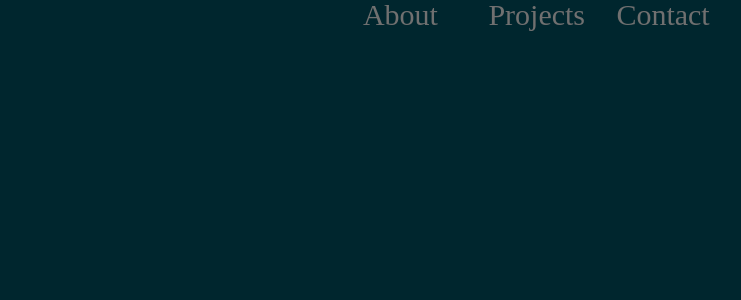
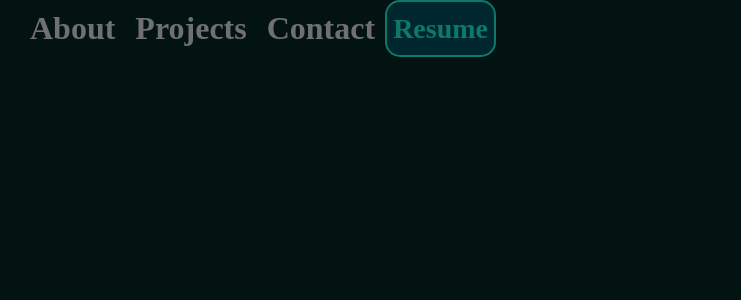
Before and after one commit to N00dles123/N00dles123.github.io, a React (Create React App) app: page / in a window 1280 px wide. Shown: the top 300 px of the page, without its empty margins (382-1123 px from the left). Built offline with nearby package versions, Linux system fonts and the light colour scheme.

Commit message:
new changes to header

```diff
--- a/src/App.css
+++ b/src/App.css
@@ -1,41 +1,36 @@
 .overall {
-  background-color: #00262E;
+  background-color: #021311;
 }
 .App {
   text-align: center;
 }
-
-.App-logo {
-  height: 40vmin;
-  pointer-events: none;
+.header_link {
+  padding: 10px;
+  text-decoration: none;
+  font-family: Oswald;
+  font-style: normal;
+  font-size: 32px;
+  font-weight: bold;
+  cursor: pointer;
+  background-color: #021311;
+  outline: none;
+  border: none;
+  color: #707070;
+}
+.resumeButton{
+  text-decoration: none;
+  border-radius: 15px;
+  background-color: #00262E;
+  border: 2px solid #0F786B;
+  cursor: pointer;
+  font-family: Oswald;
+  font-style: normal;
+  font-weight: bold;
+  color: #0F786B;
+  font-size: 28px;
 }
 
-@media (prefers-reduced-motion: no-preference) {
-  .App-logo {
-    animation: App-logo-spin infinite 20s linear;
-  }
+.header {
+  display: flex;
+  justify-content: center;
 }
-
-.App-header {
-  background-color: #282c34;
-  min-height: 100vh;
-  display: flex;
-  flex-direction: column;
-  align-items: center;
-  justify-content: center;
-  font-size: calc(10px + 2vmin);
-  color: white;
-}
-
-.App-link {
-  color: #61dafb;
-}
-
-@keyframes App-logo-spin {
-  from {
-    transform: rotate(0deg);
-  }
-  to {
-    transform: rotate(360deg);
-  }
-}
--- a/src/App.js
+++ b/src/App.js
@@ -1,8 +1,44 @@
 import './App.css';
 
 function App() {
+  const onButtonClick = () => {
+    fetch('jasonlin.pdf').then(response => {
+      response.blob().then(blob => {
+        let url = window.URL.createObjectURL(blob);
+        let a = document.createElement('a');
+        a.href = url;
+        a.download = 'jasonlin.pdf';
+        a.click();
+      });
+    })
+  }
   return (
-    <div className="overall"></div>
+    <div className='App'>
+      <div className="top-spacer" />
+      <div className="content">
+        <div className="sticky">
+          <div className="header">
+            <button type="button" className="header_link">
+              About
+            </button>
+            <button type="button" className="header_link">
+              Projects
+            </button>
+            <button type="button" className="header_link">
+              Contact
+            </button>
+            <button type="button" className='resumeButton' onClick={onButtonClick}>
+              Resume
+            </button>
+          </div>
+        </div>
+        <div className="section" id="Leadership" />
+        <div className="section" id="Providers" />
+        <div className="section" id="Operations" />
+      </div>
+
+      <div className="bottom-spacer" />
+    </div>
   );
 }
 
--- a/src/Components/Header.css
+++ b/src/Components/Header.css
@@ -1,7 +1,7 @@
 .Header {
+    position: absolute;
     top: 0;
-    position: sticky;
-    background: #021311;
+    background-color: #021311;
     height: 13%;
     width: 100%;
     z-index: 10;
--- a/src/Components/Header.js
+++ b/src/Components/Header.js
@@ -7,6 +7,7 @@ function Header(){
     return(
         <BrowserRouter>
                 <div className='Header'>
+                    <div className='Sticky'>
                         <Link to='#about' className='AboutLink'>
                             About
                         </Link>
@@ -17,6 +18,7 @@ function Header(){
                             Contact
                         </Link>
                         </div>
+                </div>
         </BrowserRouter>
     );
 }
--- a/src/index.css
+++ b/src/index.css
@@ -1,5 +1,5 @@
 body {
-  background-color: #00262E;
+  background-color: #021311;
   margin: 0;
   font-family: -apple-system, BlinkMacSystemFont, 'Segoe UI', 'Roboto', 'Oxygen',
     'Ubuntu', 'Cantarell', 'Fira Sans', 'Droid Sans', 'Helvetica Neue',
--- a/src/index.js
+++ b/src/index.js
@@ -3,12 +3,10 @@ import ReactDOM from 'react-dom/client';
 import './index.css';
 import App from './App';
 import reportWebVitals from './reportWebVitals';
-import Header from './Components/Header';
 const root = ReactDOM.createRoot(document.getElementById('root'));
 root.render(
   <React.StrictMode>
     <App />
-    <Header/>
   </React.StrictMode>
 );
 
```
Also changed, not shown: 1 other file (tests, documents, lock files or other folders). Lines whose indentation alone changed are shown as unchanged.
